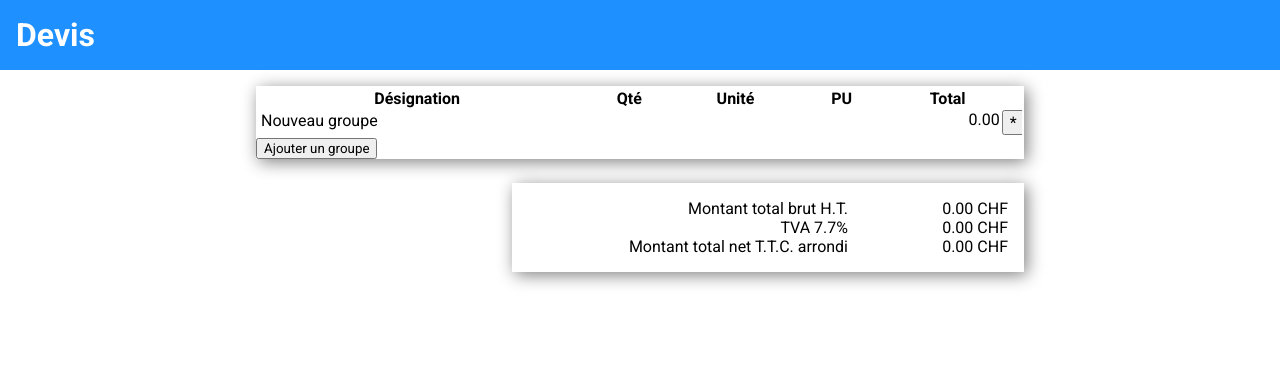
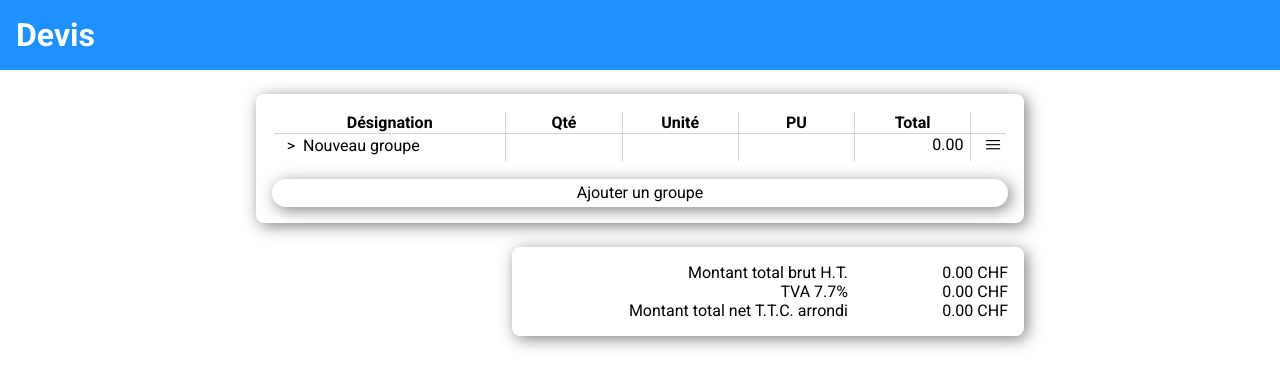
Before and after one commit to PatrickCoral/devis, an Angular app: page / in a window 1280 px wide. Both pictures are taken after a click on the button "Ajouter un groupe". Shown: the top 388 px of the page. Built offline with nearby package versions, Linux system fonts and the light colour scheme.

Commit message:
Add row toggle button

```diff
--- a/src/app/app.component.css
+++ b/src/app/app.component.css
@@ -7,25 +7,27 @@
 }
 
 .table-container {
+    box-sizing: border-box;
     width: 100%;
     grid-column: span 3;
-	max-height: 30vh;
+	max-height: 60vh;
     overflow-y: scroll;
-    margin: auto;
-    margin-bottom: 3vh;
+    margin: 3vh auto;
 	box-shadow: 3px 3px 1em gray;
+    padding: 1em;
+    border-radius: 0.5em;
 }
 
 .total-container {
     grid-column: 2/4;
     box-shadow: 3px 3px 1em gray;
     padding: 1em;
+    border-radius: 0.5em;
 }
 
 .topbar {
     background-color: dodgerblue;
     padding: 1em;
-    margin-bottom: 1em;
 }
 
 .topbar > * {
--- a/src/app/classes/line.ts
+++ b/src/app/classes/line.ts
@@ -1,6 +1,7 @@
 abstract class Line {
 	name = '';
 	total = 0;
+	hidden = false;
 }
 
 export type lineType
--- a/src/app/menu/menu.component.css
+++ b/src/app/menu/menu.component.css
@@ -35,6 +35,7 @@ button {
 button:hover {
     background-color: dodgerblue;
     color: white;
+    cursor: pointer;
 }
 
 button:active {
--- a/src/app/menu/menu.component.html
+++ b/src/app/menu/menu.component.html
@@ -1,4 +1,4 @@
-<div class="container">
+<div class="container" (click)="closeMenu()">
     <div class="menu">
         <button (click)="addEntry(this.line)">Ajouter une entrée</button>
         <button (click)="addGroup(this.line)">Ajouter un sous-groupe</button>
--- a/src/app/table/table.component.css
+++ b/src/app/table/table.component.css
@@ -1,14 +1,82 @@
+.material-symbols-outlined {
+	font-size: 14pt;
+	font-variation-settings:
+		'FILL' 0,
+		'wght' 400,
+		'GRAD' 0,
+		'opsz' 48
+}
+
+:host {
+	display: flex;
+	flex-direction: column;
+}
+
+* {
+	font-size: 12pt;
+}
+
+button:hover {
+	cursor: pointer;
+}
+
 .mat-column-name {
-    font-weight: bold;
+	font-weight: bold;
+}
+
+.group-button {
+	margin-top: 1em;
+	padding: .3em;
+	border: none;
+	border-radius: 1em;
+	background-color: white;
+	box-shadow: 3px 3px 1em gray;
+	transition: all ease-in-out .1s;
+}
+
+.group-button:hover {
+	background-color: dodgerblue;
+	color: white;
+}
+
+.group-button:active {
+	background-color: #1a76d1;
+}
+
+.hidden {
+	max-height: 0;
+	opacity: 0;
+	overflow: hidden;
+}
+
+.toggle-button {
+	transition: all ease-in-out 0.3s;
+	border: none;
+	background-color: transparent;
+}
+
+.toggled {
+	transform: rotate(90deg);
 }
 
 table {
 	width: 100%;
 }
 
+table>*>*:not(:last-child) {
+	border-right: 1pt solid lightgrey;
+}
+
+th {
+	border-bottom: 1pt solid lightgrey;
+}
+
 tr {
+	max-height: 100vh;
+	opacity: 1;
 	display: grid;
-	grid-template-columns: 3fr 1fr 1fr 1fr 1fr .2fr;
+	grid-template-columns: 2fr 1fr 1fr 1fr 1fr .3fr;
+	transition: all ease-in-out 0.3s;
 }
 
 td {
@@ -17,20 +85,35 @@ td {
 	text-overflow: ellipsis;
 	margin-left: calc(var(--depth) * 1em);
 	text-align: end;
+	vertical-align: middle;
+	padding: 1pt 5pt;
 }
 
-td > * {
-	font-size: 12pt;
-}
-
-.name, .name > input {
+.name,
+.name>input {
 	text-align: start;
 	border: none;
 }
 
 input {
-	width: 90%;
+	width: 80%;
 	border: none;
 	border-bottom: 1px solid black;
 	text-align: end;
 }
+
+.menu-button {
+	background-color: white;
+	border: none;
+	border-radius: 10%;
+	transition: all ease-in-out .1s;
+}
+
+.menu-button:hover {
+	background-color: dodgerblue;
+	color: white;
+}
+
+.menu-button:active {
+	background-color: #1a76d1;
+}
--- a/src/app/table/table.component.html
+++ b/src/app/table/table.component.html
@@ -1,3 +1,6 @@
+<link rel="stylesheet"
+	href="https://fonts.googleapis.com/css2?family=Material+Symbols+Outlined:opsz,wght,FILL,GRAD@20..48,100..700,0..1,-50..200" />
+
 <table>
 	<tr>
 		<th>Désignation</th>
@@ -12,7 +15,7 @@
 		<ng-container [ngTemplateOutlet]="child" [ngTemplateOutletContext]="{$implicit: line, depth: 1}" />
 	</ng-container>
 </table>
-<button (click)="addGroup()">Ajouter un groupe</button>
+<button class="group-button" (click)="addGroup()">Ajouter un groupe</button>
 
 
 <!-- Templates -->
@@ -24,24 +27,35 @@
 </ng-template>
 
 <ng-template #entry let-entry let-depth="depth">
-	<tr>
+	<tr [ngClass]="entry.hidden ? 'hidden' : ''">
 		<td [style.--depth]="depth" class="name"> <input type="text" [(value)]="entry.name"> </td>
-		<td> <input type="text" [value]="printQuantity(entry)" (input)="updateQuantity(entry, $event)" (focusout)="updateEntry(entry)"> </td>
+		<td> <input type="text" [value]="printQuantity(entry)" (input)="updateQuantity(entry, $event)"
+				(focusout)="updateEntry(entry)">
+		</td>
 		<td> <input type="text" [value]="printUnit(entry)" (input)="updateUnit(entry, $event)"> </td>
-		<td> <input type="text" [value]="printUnitPrice(entry)" (input)="updateUnitPrice(entry, $event)" (focusout)="updateEntry(entry)"> </td>
+		<td> <input type="text" [value]="printUnitPrice(entry)" (input)="updateUnitPrice(entry, $event)"
+				(focusout)="updateEntry(entry)">
+		</td>
 		<td style="color:gray"> {{entry.total.toFixed(2)}} </td>
 		<td></td>
 	</tr>
 </ng-template>
 
 <ng-template #group let-group let-depth="depth">
-	<tr>
-		<td [style.--depth]="depth" class="name"> <input type="text" [(value)]="group.name"> </td>
+	<tr [ngClass]="group.hidden ? 'hidden' : ''">
+		<td [style.--depth]="depth" class="name"> <button class="toggle-button"
+				[ngClass]="getToggled(group) ? '' : 'toggled'" (click)="toggleChildren(group)">></button> <input
+				type="text" [(value)]="group.name"> </td>
 		<td> {{printQuantity(group)}} </td>
 		<td> {{printUnit(group)}} </td>
 		<td> {{printUnitPrice(group)}} </td>
 		<td> {{group.total.toFixed(2)}} </td>
-		<td><button (click)="openMenu(group)">*</button></td>
+		<td><button (click)="openMenu(group)" class="menu-button">
+				<span class="material-symbols-outlined">
+					menu
+				</span>
+			</button>
+		</td>
 	</tr>
 </ng-template>
 
--- a/src/app/table/table.component.ts
+++ b/src/app/table/table.component.ts
@@ -84,6 +84,22 @@ export class TableComponent {
 		return sum;
 	}
 
+	toggleChildren(group: Group, hidden?: boolean) {
+		group.children.forEach(g => {
+			let next = hidden ?? !g.hidden;
+			g.hidden = next;
+			if (g instanceof Group) {
+				this.toggleChildren(g, next);
+			}
+		})
+
+	}
+
+	getToggled(group: Group): boolean {
+		if (group.children.length > 0) return group.children[0].hidden;
+		return true;
+	}
+
 	addGroup() {
 		this.list.push(new Group('Nouveau groupe'));
 	}
```
